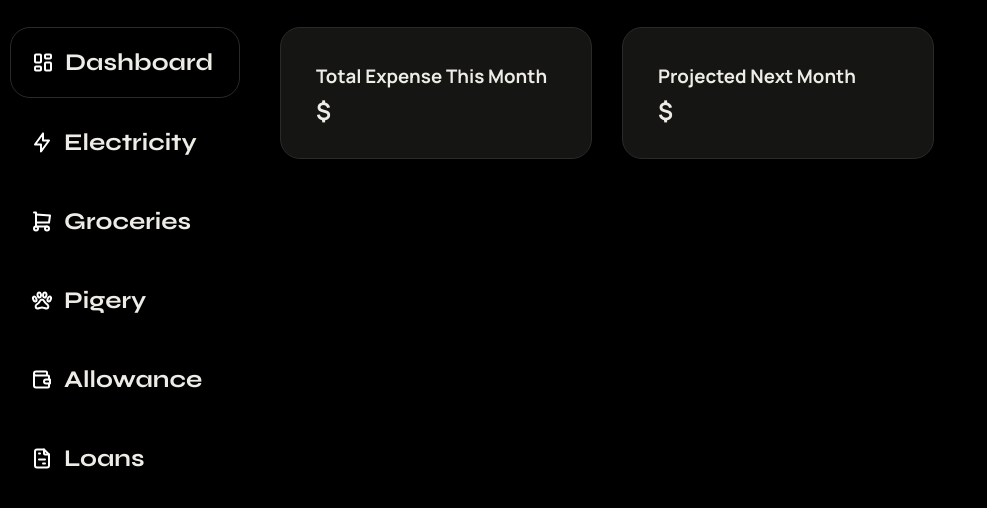
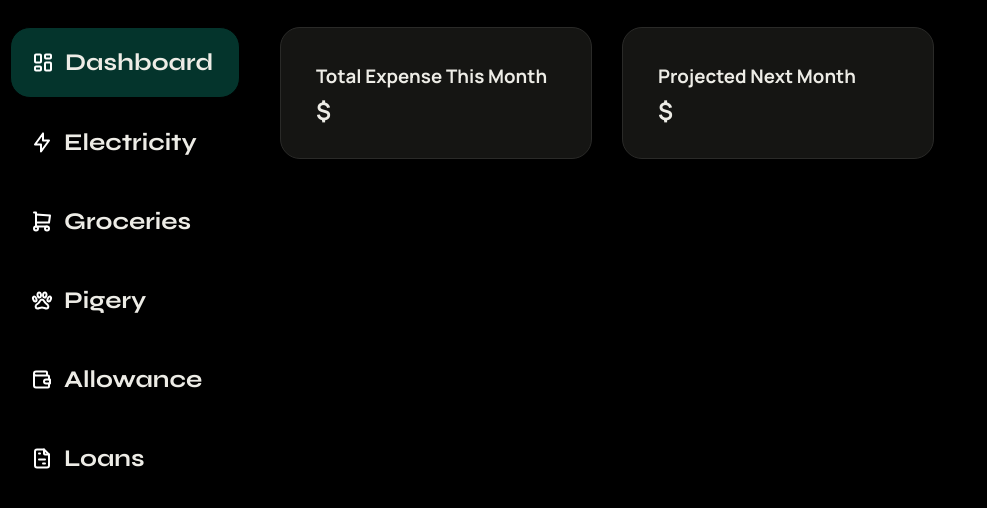
Before and after one commit to Shua-ro/Core, a plain HTML site: page index.html in a window 1280 px wide. Shown: the part 62-570 px from the top of the page, without its empty margins (0-987 px from the left). Drawn offline with Linux system fonts and the light colour scheme.

Commit message:
First Lesson

```diff
--- a/style.css
+++ b/style.css
@@ -22,6 +22,7 @@
 .app-title {
   margin: 30px;
 }
+
 .app-maintabs li {
   list-style-type: none;
   padding: 20px;
@@ -37,8 +38,9 @@
   font-family: "Syne";
 }
 .selected {
-  border: 1px solid #2a2a28;
+  border: 1px solid black;
   border-radius: 20px;
+  background-color: #04342c;
 }
 /* -------MainContent Style------- */
 .main-content {
```
